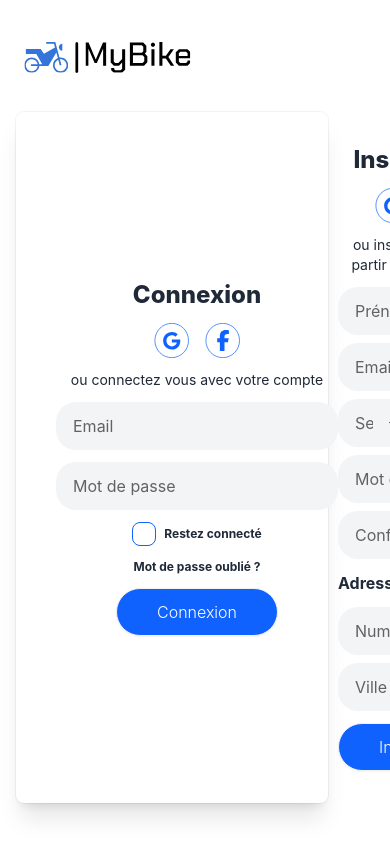
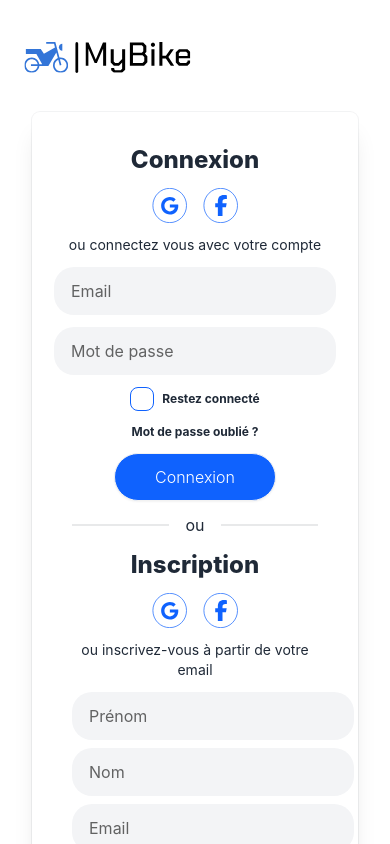
Before and after one commit to archi-web-2A/tp08_feucht_joe, an Angular app in the folder frontend/: page /sign-forms in a window 390 px wide. Shown: the top 844 px of the page. Built offline with nearby package versions, Linux system fonts and the light colour scheme.

Commit message:
feat: made forms responsive for smaller devices

```diff
--- a/frontend/src/app/sign-forms/sign-forms.component.html
+++ b/frontend/src/app/sign-forms/sign-forms.component.html
@@ -1,6 +1,7 @@
-<section class="relative flex min-h-screen flex-col justify-center overflow-hidden py-[7rem]">
-  <div class="relative w-4/5 bg-white py-8 shadow-xl ring-1 ring-gray-900/5 sm:mx-auto mx-4 max-w-screen-xl rounded-lg px-10">
-    <div class="flex items-center">
+<section class="relative flex min-h-screen flex-col justify-center overflow-hidden py-[7rem] px-[2rem]">
+  <div class="relative w-full py-8 shadow-xl ring-1 ring-gray-900/5 mx-auto max-w-screen-xl rounded-lg px-10">
+    <div class="xl:flex xl:flex-row items-center flex flex-col">
+      <!-- Connection section -->
       <div class="flex flex-col basis-1/3 items-center gap-3">
         <h1 class="text-2xl font-extrabold">Connexion</h1>
         <div class="flex gap-4">
@@ -33,6 +34,8 @@
           <button class="button__blue">Connexion</button>
         </form>
       </div>
+      <div class="daisy-divider xl:hidden">ou</div>
+      <!-- Inscription section -->
       <div class="flex flex-col basis-2/3 items-center gap-3">
         <h1 class="text-2xl font-extrabold">Inscription</h1>
         <div class="flex gap-4">
@@ -53,26 +56,26 @@
         </div>
         <p class="text-sm text-center">ou inscrivez-vous à partir de votre email</p>
         <!-- Input Fields -->
-        <form class="flex flex-col gap-3 items-center" [formGroup]="signupForm" (ngSubmit)="onSubmitSignup()">
+        <form class="flex flex-col gap-2 items-center" [formGroup]="signupForm" (ngSubmit)="onSubmitSignup()">
           <div class="grid grid-cols-2 gap-2">
-            <app-custom-input [control]="signupInfo.firstName" placeholder="Prénom" errorMessage="Prénom requis"></app-custom-input>
-            <app-custom-input [control]="signupInfo.lastName" placeholder="Nom" errorMessage="Nom requis"></app-custom-input>
-            <app-custom-input [control]="signupInfo.email" placeholder="Email" errorMessage="Email valide requis"></app-custom-input>
-            <app-custom-input [control]="signupInfo.phoneNumber" placeholder="Numéro de téléphone" errorMessage="Numéro de téléphone valide requis"></app-custom-input>
-            <select class="default__select" formControlName="gender">
+            <app-custom-input class="grid sm:col-span-1 col-span-2" [control]="signupInfo.firstName" placeholder="Prénom" errorMessage="Prénom requis"></app-custom-input>
+            <app-custom-input class="grid sm:col-span-1 col-span-2" [control]="signupInfo.lastName" placeholder="Nom" errorMessage="Nom requis"></app-custom-input>
+            <app-custom-input class="grid sm:col-span-1 col-span-2" [control]="signupInfo.email" placeholder="Email" errorMessage="Email valide requis"></app-custom-input>
+            <app-custom-input class="grid sm:col-span-1 col-span-2" [control]="signupInfo.phoneNumber" placeholder="Numéro de téléphone" errorMessage="Numéro de téléphone valide requis"></app-custom-input>
+            <select class="default__select sm:col-span-1 col-span-2" formControlName="gender">
               <option value="" disabled selected>Sexe</option>
-              <option>Homme</option>
-              <option>Femme</option>
+              <option class="text-primary-blue">Homme</option>
+              <option class="text-primary-blue">Femme</option>
             </select>
-            <app-custom-input [control]="signupInfo.birthDate" placeholder="Date de naissance" errorMessage="Date de naissance valide requise"></app-custom-input>
+            <app-custom-input class="grid sm:col-span-1 col-span-2" [control]="signupInfo.birthDate" placeholder="Date de naissance" errorMessage="Date de naissance valide requise"></app-custom-input>
             <app-custom-input class="grid col-span-2" [control]="signupInfo.password" placeholder="Mot de passe" errorMessage="Mot de passe valide requis"></app-custom-input>
             <app-custom-input class="grid col-span-2" [control]="signupInfo.passwordConfirmation" placeholder="Confirmer le mot de passe" errorMessage="Mot de passe valide requis"></app-custom-input>
           </div>
           <h2 class="text-l font-bold text-left self-start">Adresse</h2>
           <div class="grid grid-cols-2 gap-2">
             <app-custom-input class="grid col-span-2" [control]="signupInfo.location" placeholder="Numéro de voie et voie" errorMessage="Numéro de voie et voie requis"></app-custom-input>
-            <app-custom-input [control]="signupInfo.city" placeholder="Ville" errorMessage="Ville requise"></app-custom-input>
-            <app-custom-input [control]="signupInfo.postalCode" placeholder="Code postal" errorMessage="Code postal requis"></app-custom-input>
+            <app-custom-input class="grid sm:col-span-1 col-span-2" [control]="signupInfo.city" placeholder="Ville" errorMessage="Ville requise"></app-custom-input>
+            <app-custom-input class="grid sm:col-span-1 col-span-2" [control]="signupInfo.postalCode" placeholder="Code postal" errorMessage="Code postal requis"></app-custom-input>
           </div>
           <button class="button__blue">Inscription</button>
         </form>
--- a/frontend/src/app/sign-forms/sign-forms.component.ts
+++ b/frontend/src/app/sign-forms/sign-forms.component.ts
@@ -45,11 +45,9 @@
   }
 
   onSubmitSignin() {
-
   }
 
   onSubmitSignup() {
-
   }
 
 }
```
